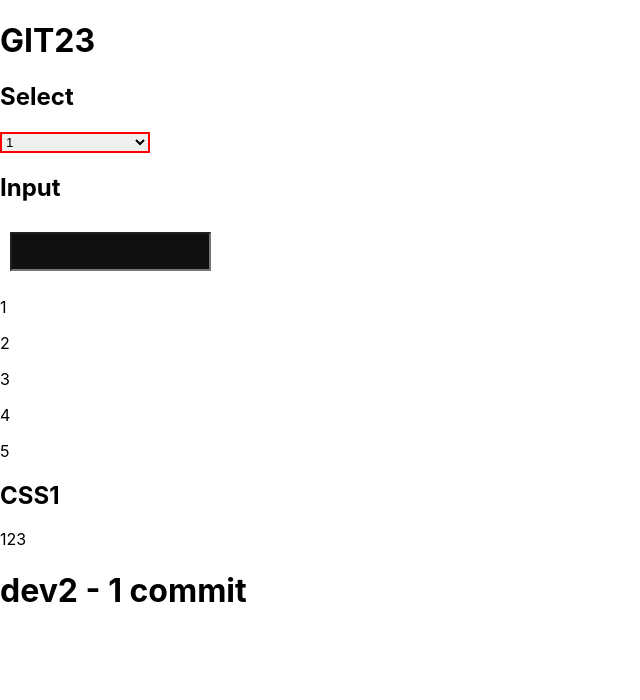
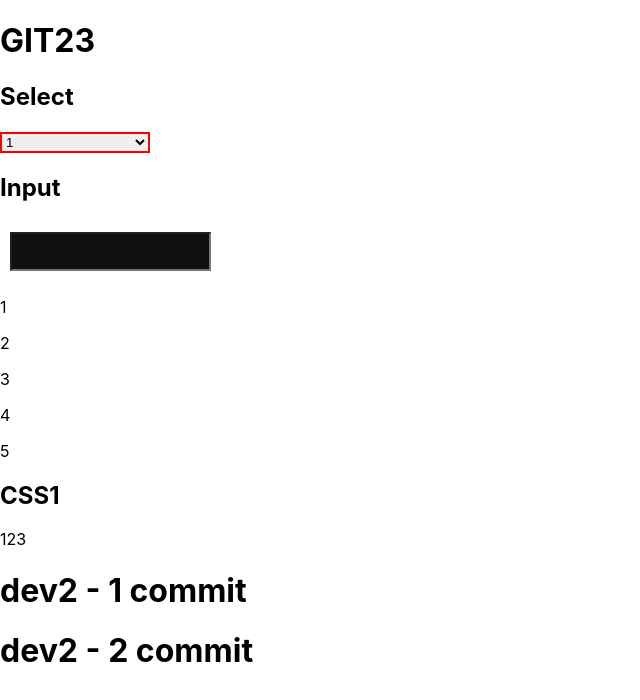
Before and after one commit to safronman/test_git2, a React (Create React App) app: page / in a window 1280 px wide. Shown: the top 700 px of the page, without its empty margins (0-640 px from the left). Built offline with nearby package versions, Linux system fonts and the light colour scheme.

Commit message:
dev2 - 2 commit

```diff
--- a/src/App.js
+++ b/src/App.js
@@ -29,6 +29,7 @@ function App() {
                 <span>3</span>
             </section>
             <h1>dev2 - 1 commit</h1>
+            <h1>dev2 - 2 commit</h1>
         </div>
 
     );
```
